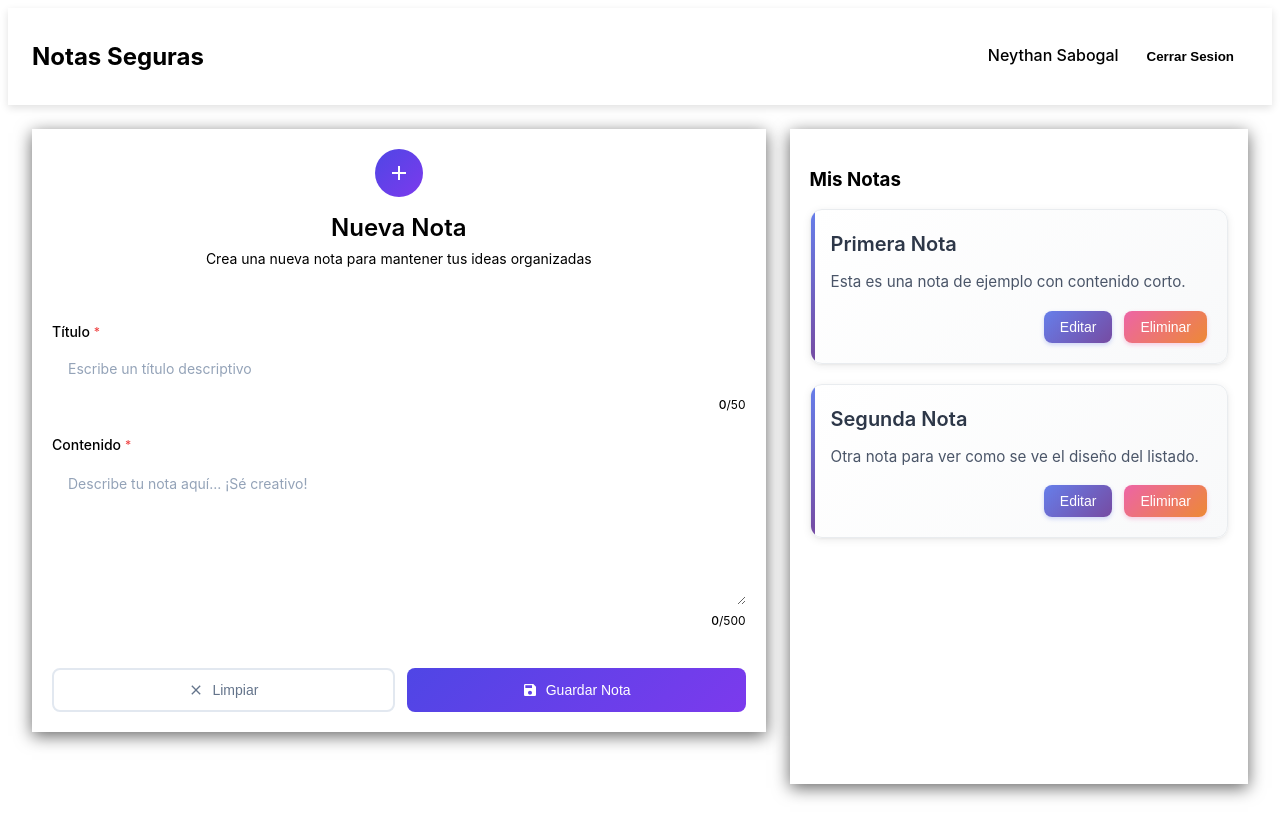
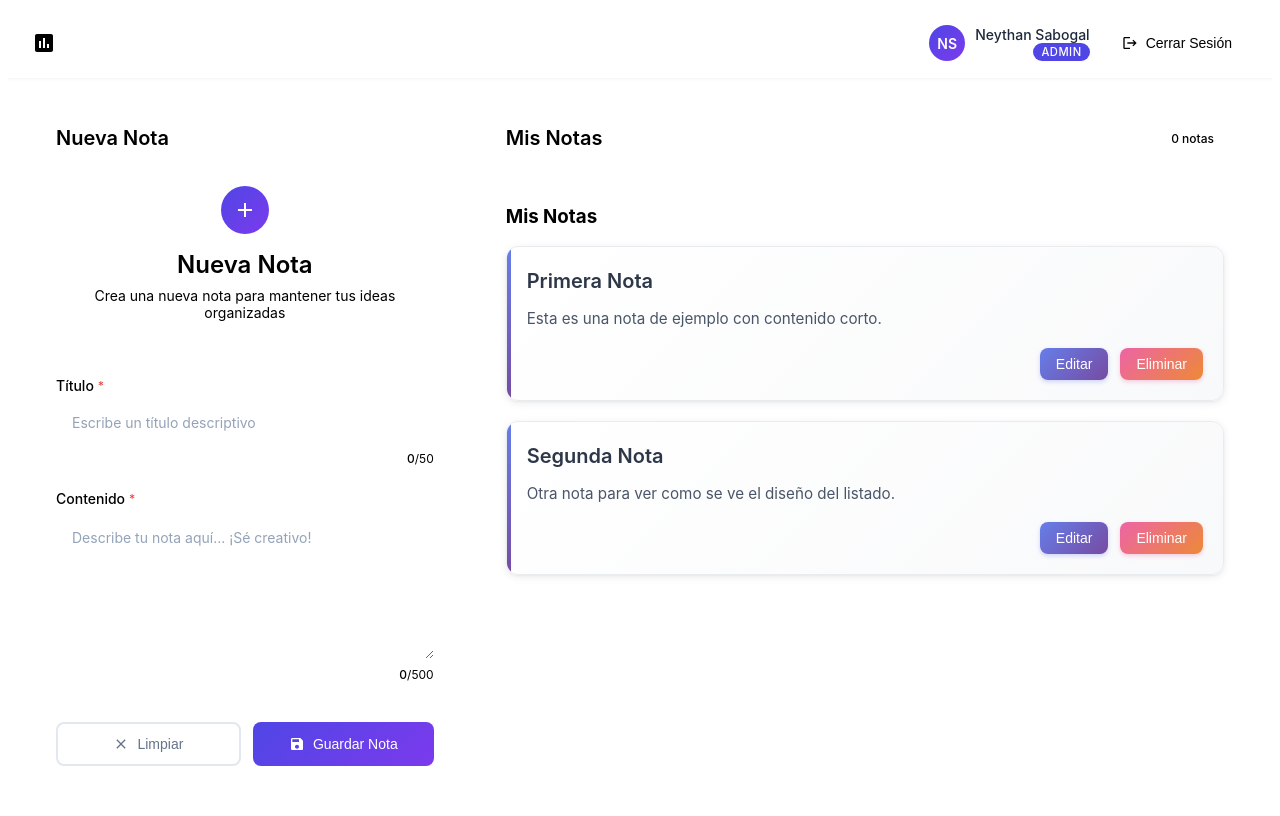
Before and after one commit to Sabogal22/notas-seguras, an Angular app: page /dashboard in a window 1280 px wide. Built offline with nearby package versions, Linux system fonts and the light colour scheme.

Commit message:
Mejorar el diseño y la funcionalidad del dashboard: actualizar estilos CSS, agregar contadores de notas y mejorar la estructura del HTML para una mejor usabilidad.

```diff
--- a/src/app/pages/dashboard/dashboard.css
+++ b/src/app/pages/dashboard/dashboard.css
@@ -1,96 +1,314 @@
 :root {
-  --bg: #f6f9ff;
-  --card: #fff;
-  --accent: #5b8def;
-  --accent-dark: #0f1724;
-  --text: #0f1724;
-  --muted: #6b7280;
-  --radius: 14px;
+  --bg: #f8fafc;
+  --card: #ffffff;
+  --accent: #4f46e5;
+  --accent-light: #6366f1;
+  --accent-dark: #3730a3;
+  --text: #0f172a;
+  --text-light: #64748b;
+  --muted: #94a3b8;
+  --border: #e2e8f0;
+  --radius: 12px;
+  --shadow: 0 4px 6px -1px rgba(0, 0, 0, 0.1), 0 2px 4px -1px rgba(0, 0, 0, 0.06);
+  --shadow-lg: 0 10px 15px -3px rgba(0, 0, 0, 0.1), 0 4px 6px -2px rgba(0, 0, 0, 0.05);
+  --gradient: linear-gradient(135deg, var(--accent) 0%, var(--accent-light) 100%);
 }
 
 /* Generales */
+* {
+  box-sizing: border-box;
+}
+
 .dashboard-container {
   display: flex;
   flex-direction: column;
   height: 100vh;
   background-color: var(--bg);
-  font-family: 'Inter', sans-serif;
+  font-family: 'Inter', -apple-system, BlinkMacSystemFont, sans-serif;
+  color: var(--text);
+  overflow: hidden;
 }
 
-/* Navbar */
+/* Navbar Mejorada */
 .navbar {
-  background: linear-gradient(90deg, var(--accent), var(--accent-dark));
-  color: var(--text);
-  padding: 14px 24px;
+  background: var(--card);
+  border-bottom: 1px solid var(--border);
+  box-shadow: 0 1px 3px rgba(0, 0, 0, 0.05);
+  position: sticky;
+  top: 0;
+  z-index: 100;
+}
+
+.navbar-content {
   display: flex;
   justify-content: space-between;
   align-items: center;
-  box-shadow: 0 3px 8px rgba(0, 0, 0, 0.12);
+  padding: 0 24px;
+  max-width: 1400px;
+  margin: 0 auto;
+  height: 70px;
 }
 
-.navbar h1 {
+.logo {
+  display: flex;
+  align-items: center;
+  gap: 12px;
+}
+
+.logo svg {
+  color: var(--accent);
+}
+
+.logo h2 {
   margin: 0;
-  font-size: 20px;
+  font-size: 1.5rem;
+  font-weight: 700;
+  background: var(--gradient);
+  -webkit-background-clip: text;
+  -webkit-text-fill-color: transparent;
+  background-clip: text;
+}
+
+.right {
+  display: flex;
+  align-items: center;
+  gap: 16px;
+}
+
+.user-info {
+  display: flex;
+  align-items: center;
+  gap: 10px;
+}
+
+.user-avatar {
+  width: 36px;
+  height: 36px;
+  border-radius: 50%;
+  background: linear-gradient(135deg, #4f46e5, #7c3aed);
+  display: flex;
+  align-items: center;
+  justify-content: center;
+  color: white;
   font-weight: 600;
+  font-size: 0.875rem;
+}
+
+.user-details {
+  display: flex;
+  flex-direction: column;
+  align-items: flex-end;
 }
 
 .username {
-  margin-right: 14px;
   font-weight: 500;
+  color: #1e293b;
+  font-size: 0.875rem;
+}
+
+.user-role {
+  padding: 2px 8px;
+  border-radius: 12px;
+  font-size: 0.7rem;
+  font-weight: 500;
+  text-transform: uppercase;
+  letter-spacing: 0.5px;
+}
+
+.user-role.ADMIN {
+  background: #4f46e5;
+  color: white;
+}
+
+.user-role.USER {
+  background: #64748b;
+  color: white;
 }
 
 .logout-btn {
-  background: white;
-  color: var(--accent-dark);
-  border: none;
+  display: flex;
+  align-items: center;
+  gap: 8px;
+  background: var(--card);
+  color: var(--text-light);
+  border: 1px solid var(--border);
   border-radius: 8px;
-  padding: 8px 14px;
+  padding: 8px 16px;
   cursor: pointer;
-  font-weight: 600;
+  font-weight: 500;
+  font-size: 0.875rem;
   transition: all 0.2s ease;
 }
 
 .logout-btn:hover {
-  background: var(--accent-dark);
+  background: #f8fafc;
+  color: var(--accent);
+  border-color: var(--accent);
+  box-shadow: 0 0 0 3px rgba(79, 70, 229, 0.1);
+}
+
+.logout-btn svg {
+  color: currentColor;
 }
 
 /* Contenido */
 .content {
   display: grid;
   flex: 1;
-  grid-template-columns: 1.6fr 1fr;
+  grid-template-columns: 1fr 1.8fr;
   padding: 24px;
   gap: 24px;
+  max-width: 1400px;
+  margin: 0 auto;
+  width: 100%;
+  overflow: hidden;
+}
+
+/* Panel Headers */
+.panel-header {
+  display: flex;
+  justify-content: space-between;
+  align-items: center;
+  margin-bottom: 20px;
+  padding-bottom: 16px;
+  border-bottom: 1px solid var(--border);
+  position: relative;
+}
+
+.panel-header h3 {
+  margin: 0;
+  font-size: 1.25rem;
+  font-weight: 600;
+  color: var(--text);
+}
+
+.notes-count {
+  background: var(--bg);
+  color: var(--text-light);
+  padding: 4px 10px;
+  border-radius: 20px;
+  font-size: 0.75rem;
+  font-weight: 500;
+}
+
+.header-decoration {
+  position: absolute;
+  bottom: -1px;
+  left: 0;
+  width: 40px;
+  height: 3px;
+  background: var(--gradient);
+  border-radius: 2px;
 }
 
 /* Panel de notas */
 .notes-list {
   background: var(--card);
   border-radius: var(--radius);
-  padding: 20px;
-  box-shadow: 0 4px 16px rgba(0, 0, 0, 0.6);
+  padding: 24px;
+  box-shadow: var(--shadow);
   overflow-y: auto;
+  display: flex;
+  flex-direction: column;
+  border: 1px solid var(--border);
+  transition: box-shadow 0.2s ease;
+}
+
+.notes-list:hover {
+  box-shadow: var(--shadow-lg);
 }
 
 /* Panel del formulario */
 .note-form {
   background: var(--card);
   border-radius: var(--radius);
-  padding: 20px;
-  box-shadow: 0 4px 16px rgba(0, 0, 0, 0.6);
+  padding: 24px;
+  box-shadow: var(--shadow);
   position: sticky;
-  top: 20px;
+  top: 94px; /* navbar height + padding */
   height: fit-content;
+  border: 1px solid var(--border);
+  transition: box-shadow 0.2s ease;
 }
 
-/* Reponsivo */
-@media (max-width: 900px) {
+.note-form:hover {
+  box-shadow: var(--shadow-lg);
+}
+
+/* Scrollbar personalizado */
+.notes-list::-webkit-scrollbar {
+  width: 6px;
+}
+
+.notes-list::-webkit-scrollbar-track {
+  background: #f1f5f9;
+  border-radius: 3px;
+}
+
+.notes-list::-webkit-scrollbar-thumb {
+  background: #cbd5e1;
+  border-radius: 3px;
+}
+
+.notes-list::-webkit-scrollbar-thumb:hover {
+  background: #94a3b8;
+}
+
+/* Responsive */
+@media (max-width: 1024px) {
   .content {
     grid-template-columns: 1fr;
+    gap: 20px;
+    padding: 20px;
   }
 
   .note-form {
     position: relative;
     top: 0;
   }
+
+  .navbar-content {
+    padding: 0 20px;
+  }
 }
+
+@media (max-width: 640px) {
+  .content {
+    padding: 16px;
+    gap: 16px;
+  }
+
+  .navbar-content {
+    padding: 0 16px;
+    height: 60px;
+  }
+
+  .logo h2 {
+    font-size: 1.25rem;
+  }
+
+  .username {
+    display: none;
+  }
+
+  .notes-list,
+  .note-form {
+    padding: 20px;
+  }
+}
+
+/* Animaciones suaves */
+.dashboard-container {
+  animation: fadeIn 0.5s ease-out;
+}
+
+@keyframes fadeIn {
+  from {
+    opacity: 0;
+    transform: translateY(10px);
+  }
+  to {
+    opacity: 1;
+    transform: translateY(0);
+  }
+}
--- a/src/app/pages/dashboard/dashboard.html
+++ b/src/app/pages/dashboard/dashboard.html
@@ -1,12 +1,50 @@
 <div class="dashboard-container">
   <header class="navbar">
-    <div class="left">
-      <h2>Notas Seguras</h2>
-    </div>
+    <div class="navbar-content">
+      <div class="left">
+        <div class="logo">
+          <svg
+            width="24"
+            height="24"
+            viewBox="0 0 24 24"
+            fill="none"
+            xmlns="http://www.w3.org/2000/svg"
+          >
+            <path
+              d="M19 3H5C3.89 3 3 3.9 3 5V19C3 20.1 3.89 21 5 21H19C20.1 21 21 20.1 21 19V5C21 3.9 20.1 3 19 3ZM9 17H7V10H9V17ZM13 17H11V7H13V17ZM17 17H15V13H17V17Z"
+              fill="currentColor"
+            />
+          </svg>
+          <h2>Notas Seguras</h2>
+        </div>
+      </div>
 
-    <div class="right">
-      <span class="username">{{ userName }}</span>
-      <button class="logout-btn" (click)="logout()">Cerrar Sesion</button>
+      <div class="right">
+        <div class="user-info">
+          <div class="user-avatar">
+            {{ getUserInitials() }}
+          </div>
+          <div class="user-details">
+            <span class="username">{{ userName }}</span>
+            <span class="user-role {{userRole}}">{{ userRole }}</span>
+          </div>
+        </div>
+        <button class="logout-btn" (click)="logout()">
+          <svg
+            width="16"
+            height="16"
+            viewBox="0 0 24 24"
+            fill="none"
+            xmlns="http://www.w3.org/2000/svg"
+          >
+            <path
+              d="M17 7L15.59 8.41L18.17 11H8V13H18.17L15.59 15.58L17 17L22 12L17 7ZM4 5H12V3H4C2.9 3 2 3.9 2 5V19C2 20.1 2.9 21 4 21H12V19H4V5Z"
+              fill="currentColor"
+            />
+          </svg>
+          Cerrar Sesión
+        </button>
+      </div>
     </div>
   </header>
 
@@ -14,11 +52,20 @@
   <main class="content">
     <!-- Formulario de nueva Nota -->
     <aside class="note-form">
+      <div class="panel-header">
+        <h3>Nueva Nota</h3>
+        <div class="header-decoration"></div>
+      </div>
       <app-add-note></app-add-note>
     </aside>
+
     <!-- Listado de notas -->
     <section class="notes-list">
-      <app-list-notes></app-list-notes>
+      <div class="panel-header">
+        <h3>Mis Notas</h3>
+        <div class="notes-count">{{ notesCount }} notas</div>
+      </div>
+      <app-list-notes (notesCountChange)="onNotesCountChange($event)"></app-list-notes>
     </section>
   </main>
 </div>
--- a/src/app/pages/dashboard/dashboard.ts
+++ b/src/app/pages/dashboard/dashboard.ts
@@ -13,6 +13,8 @@ import { ListNotes } from '../../components/notes/list-notes/list-notes';
 })
 export class Dashboard {
   userName = 'Neythan Sabogal';
+  userRole = 'ADMIN';
+  notesCount = 0;
 
   /* funcion del login */
   /* constructor(private router: Router) {}
@@ -28,4 +30,18 @@ export class Dashboard {
     localStorage.removeItem('token');
     window.location.href = '/login';
   }
+
+  getUserInitials(): string {
+    if (!this.userName) return 'U';
+    return this.userName
+      .split(' ')
+      .map(name => name[0])
+      .join('')
+      .toUpperCase()
+      .substring(0, 2);
+  }
+
+  onNotesCountChange(count: number) {
+    this.notesCount = count;
+  }
 }
```
